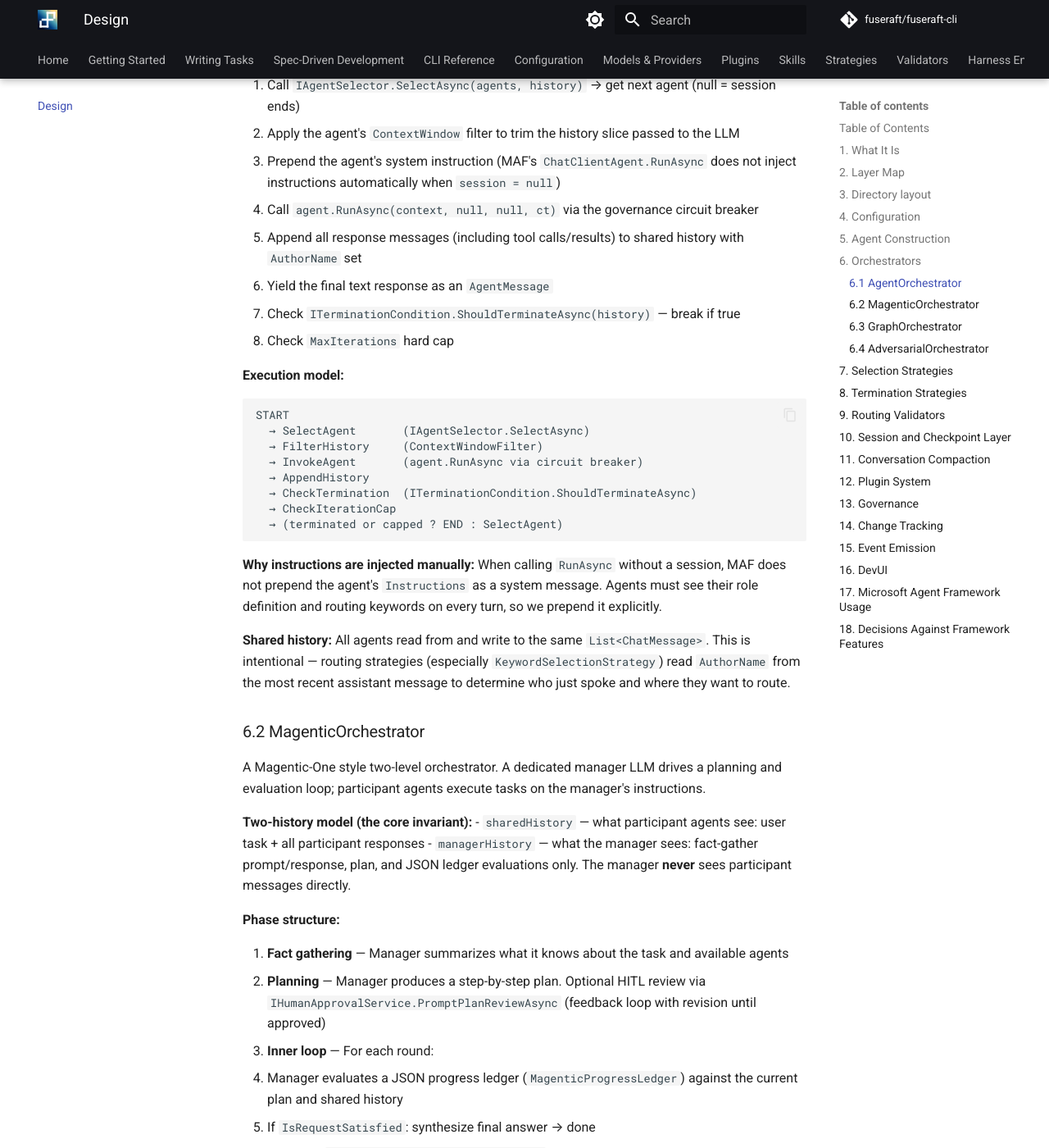
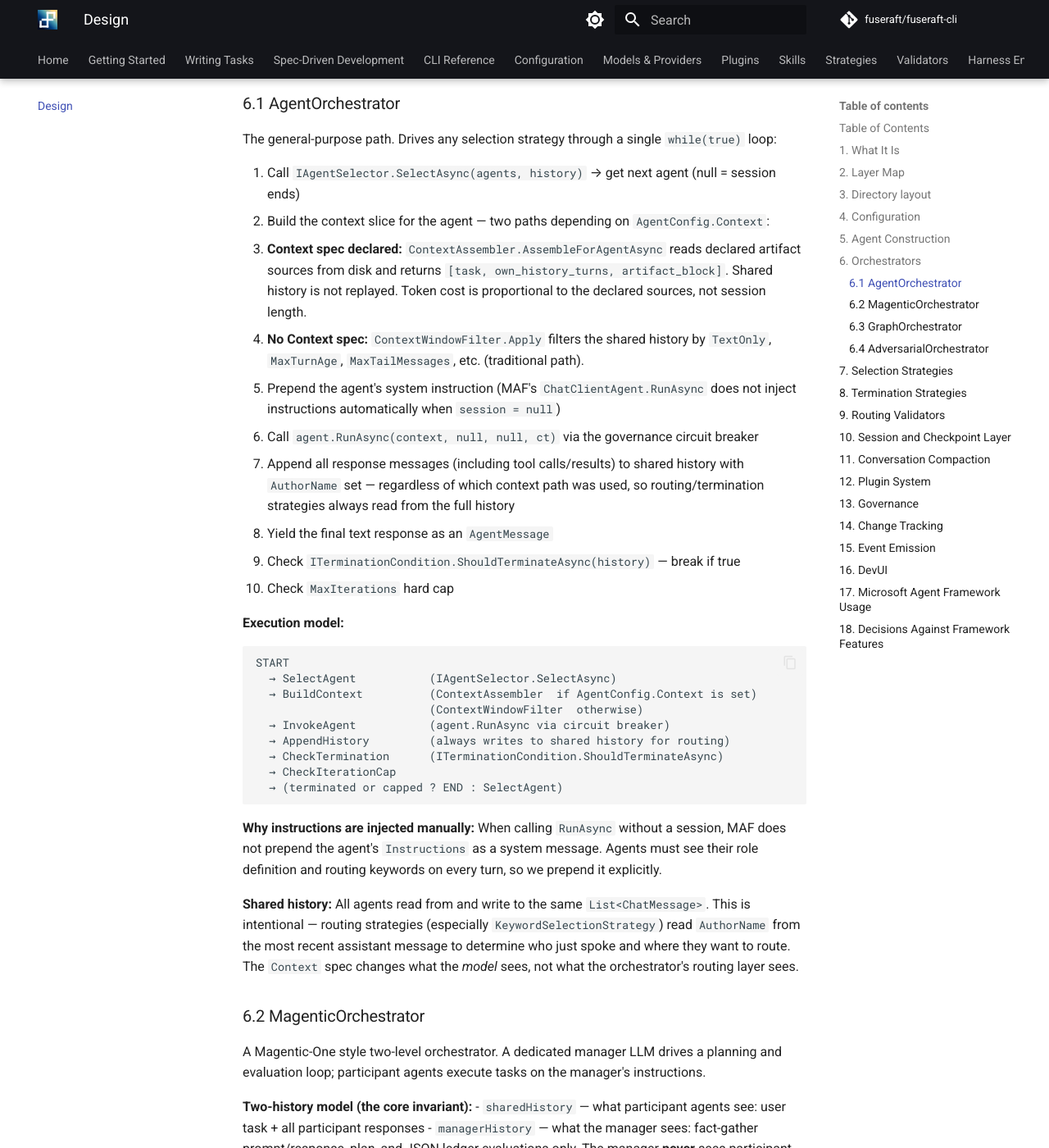
Before and after one commit to fuseraft/fuseraft-cli, an MkDocs documentation site: the page built from docs/design.md, in a window 1280 px wide and 1400 px high, scrolled down 7735 px. Shown: the whole window at 82% size. Built offline with MkDocs 1.6.1 and Material for MkDocs 9.7.7, drawn with Linux system fonts in a browser that asks for light colours; comment, search, counter and statistics services are not loaded; some of the changed text lies outside the part shown.

Commit message:
docs(design): update for Context spec and compaction trigger
- step 2 of the AgentOrchestrator loop and its execution model diagram only
  showed ContextWindowFilter; added the Context spec path (ContextAssembler)
  and noted that shared history is always written regardless of which path
  runs, so routing/termination strategies are unaffected
- AgentConfig table was missing the Context field; added it with a note that
  ContextWindow is ignored when Context is declared
- compaction trigger description said messages.Count which counted all
  messages; corrected to assistant-message count, and noted the counter
  resets to the retained tail after each compaction cycle

````diff
--- a/docs/design.md
+++ b/docs/design.md
@@ -163,7 +163,8 @@ Every session is driven by a single JSON or YAML file under the top-level `Orche
 | `Plugins` | List of plugin names to load as tools |
 | `FunctionChoice` | `auto` / `required` / `none` — maps to `tool_choice` in the API |
 | `TrustScore` | 0.0–1.0 — governs execution ring assignment and privilege level |
-| `ContextWindow` | Optional per-agent history filter (strips tool noise, limits tail length) |
+| `ContextWindow` | Optional per-agent history filter (strips tool noise, limits tail length). Ignored when `Context` is set. |
+| `Context` | Optional artifact-first context spec. When declared, replaces history replay entirely — context is assembled from disk sources (`session_context`, `changes_recent`, `brief_field`, `file`, `own_history`) rather than filtering the shared transcript. |
 
 **Environment variable expansion** for `Security.HttpAllowedHosts` and all `ApiProfiles` header values is performed at startup via `${ENV_VAR}` tokens. Credentials never appear in agent instructions or conversation history.
 
@@ -223,10 +224,12 @@ event Action<string, int, int>? TokenBudgetWarning        // (agentName, inputTo
 The general-purpose path. Drives any selection strategy through a single `while(true)` loop:
 
 1. Call `IAgentSelector.SelectAsync(agents, history)` → get next agent (null = session ends)
-2. Apply the agent's `ContextWindow` filter to trim the history slice passed to the LLM
+2. Build the context slice for the agent — two paths depending on `AgentConfig.Context`:
+   - **Context spec declared:** `ContextAssembler.AssembleForAgentAsync` reads declared artifact sources from disk and returns `[task, own_history_turns, artifact_block]`. Shared history is not replayed. Token cost is proportional to the declared sources, not session length.
+   - **No Context spec:** `ContextWindowFilter.Apply` filters the shared history by `TextOnly`, `MaxTurnAge`, `MaxTailMessages`, etc. (traditional path).
 3. Prepend the agent's system instruction (MAF's `ChatClientAgent.RunAsync` does not inject instructions automatically when `session = null`)
 4. Call `agent.RunAsync(context, null, null, ct)` via the governance circuit breaker
-5. Append all response messages (including tool calls/results) to shared history with `AuthorName` set
+5. Append all response messages (including tool calls/results) to shared history with `AuthorName` set — regardless of which context path was used, so routing/termination strategies always read from the full history
 6. Yield the final text response as an `AgentMessage`
 7. Check `ITerminationCondition.ShouldTerminateAsync(history)` — break if true
 8. Check `MaxIterations` hard cap
@@ -235,18 +238,19 @@ The general-purpose path. Drives any selection strategy through a single `while(
 
 ```
 START
-  → SelectAgent       (IAgentSelector.SelectAsync)
-  → FilterHistory     (ContextWindowFilter)
-  → InvokeAgent       (agent.RunAsync via circuit breaker)
-  → AppendHistory
-  → CheckTermination  (ITerminationCondition.ShouldTerminateAsync)
+  → SelectAgent           (IAgentSelector.SelectAsync)
+  → BuildContext          (ContextAssembler  if AgentConfig.Context is set)
+                          (ContextWindowFilter  otherwise)
+  → InvokeAgent           (agent.RunAsync via circuit breaker)
+  → AppendHistory         (always writes to shared history for routing)
+  → CheckTermination      (ITerminationCondition.ShouldTerminateAsync)
   → CheckIterationCap
   → (terminated or capped ? END : SelectAgent)
 ```
 
 **Why instructions are injected manually:** When calling `RunAsync` without a session, MAF does not prepend the agent's `Instructions` as a system message. Agents must see their role definition and routing keywords on every turn, so we prepend it explicitly.
 
-**Shared history:** All agents read from and write to the same `List<ChatMessage>`. This is intentional — routing strategies (especially `KeywordSelectionStrategy`) read `AuthorName` from the most recent assistant message to determine who just spoke and where they want to route.
+**Shared history:** All agents read from and write to the same `List<ChatMessage>`. This is intentional — routing strategies (especially `KeywordSelectionStrategy`) read `AuthorName` from the most recent assistant message to determine who just spoke and where they want to route. The `Context` spec changes what the *model* sees, not what the orchestrator's routing layer sees.
 
 ### 6.2 MagenticOrchestrator
 
@@ -512,7 +516,7 @@ Every session is backed by a `SessionCheckpoint` persisted after each agent turn
 
 `ConversationCompactor` prevents context window exhaustion on long sessions by summarizing older turns using an LLM.
 
-**Trigger:** `ShouldCompact(messages)` returns true when `messages.Count >= config.TriggerTurnCount`.
+**Trigger:** `ShouldCompact(messages)` returns true when the assistant-message count in `messages` reaches `config.TriggerTurnCount`. Only assistant turns are counted — user messages and tool frames are excluded. The `SessionRunner` resets this count to the retained tail's assistant count after each compaction so the trigger fires relative to the current window, not the session lifetime.
 
 **Process:** The oldest `Count - KeepRecentTurns` messages are compacted into a single summary `AgentMessage`. The retained tail is kept verbatim. The summary is injected with `Role = "user"` so agents treat it as context, and `IsCompactionSummary = true` so tooling can identify it.
 
````
